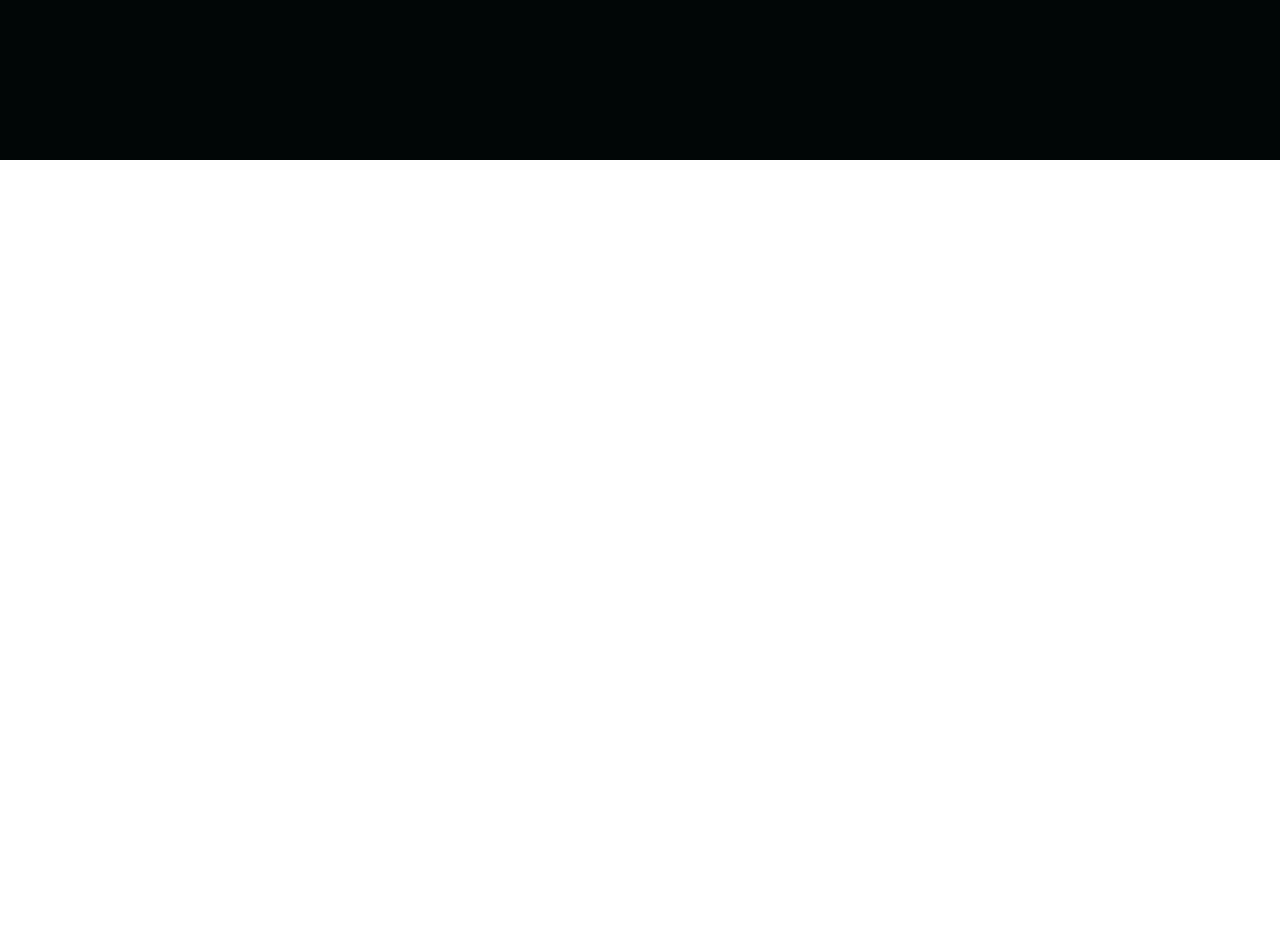
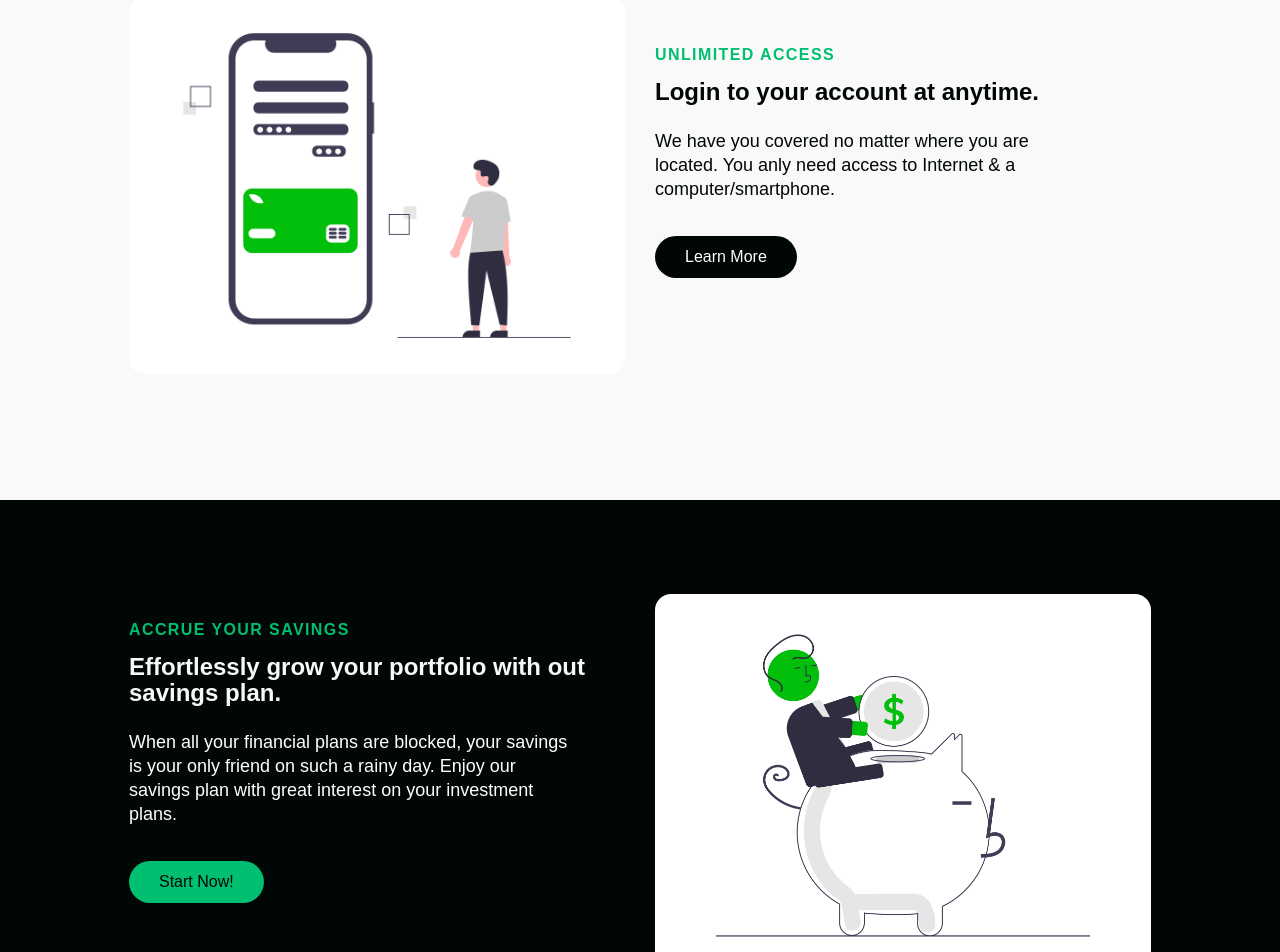
Before and after one commit to OkomoJacob/virtaul-bank, a React (Create React App) app: page / in a window 1280 px wide. Shown: the part 1580-2532 px from the top of the page. Before the commit the page ends 1740 px from the top, so only its background shows below. Built offline with nearby package versions, Linux system fonts and the light colour scheme; a web font is replaced by a local one.

Commit message:
:sparkles: Completed the InfoSection

```diff
--- a/src/components/InfoSection/Data.js
+++ b/src/components/InfoSection/Data.js
@@ -17,3 +17,39 @@ export const homeObjectOne = {
   primary: true,
   darkText: false,
 };
+
+export const homeObjectTwo = {
+  id: "discover",
+  lightBg: true,
+  lightText: false,
+  lightTextDescr: false,
+  topLine: "Unlimited Access",
+  headline: "Login to your account at anytime.",
+  description:
+    "We have you covered no matter where you are located. You anly need access to Internet & a computer/smartphone.",
+  buttonLabel: "Learn More",
+  imgStart: true,
+  img: require("../../images/mobile-pay.png"),
+  alt: "Car",
+  dark: false,
+  primary: false,
+  darkText: true,
+};
+
+export const homeObjectThree = {
+  id: "signup",
+  lightBg: false,
+  lightText: true,
+  lightTextDescr: true,
+  topLine: "Accrue your Savings",
+  headline: "Effortlessly grow your portfolio with out savings plan.",
+  description:
+    "When all your financial plans are blocked, your savings is your only friend on such a rainy day. Enjoy our savings plan with great interest on your investment plans.",
+  buttonLabel: "Start Now!",
+  imgStart: false,
+  img: require("../../images/savings.png"),
+  alt: "Car",
+  dark: true,
+  primary: true,
+  darkText: false,
+};
--- a/src/components/InfoSection/InfoElements.js
+++ b/src/components/InfoSection/InfoElements.js
@@ -4,14 +4,14 @@ export const InfoContainer = styled.div`
   color: #fff;
   background: ${({ $lightBg }) => ($lightBg ? "#f9f9f9" : "#010606")};
   @media screen and (max-width: 768px) {
-    padding: 6rem 0;
+    padding: 3rem 0;
   }
 `;
 
 export const InfoWrapper = styled.div`
   display: grid;
   z-index: 1;
-  height: 860px;
+  height: 600px;
   width: 100%;
   max-width: 1100px;
   margin-right: auto;
@@ -81,7 +81,7 @@ export const Subtitle = styled.p`
   margin-bottom: 35px;
   font-size: 18px;
   line-height: 24px;
-  color: ${({ darkText }) => (darkText ? "#010606" : "#fff")};
+  color: ${({ $darkText }) => ($darkText ? "#010606" : "#fff")};
 `;
 
 export const BtnWrap = styled.div`
@@ -99,4 +99,8 @@ export const Img = styled.img`
   margin: 0 0 10px 0;
   padding-right: 0;
   border-radius: 1rem;
+
+  @media screen and (max-width: 768px){
+    margin-top: 1rem;
+  }
 `;
--- a/src/pages/index.js
+++ b/src/pages/index.js
@@ -3,7 +3,7 @@ import Sidebar from "../components/Sidebar";
 import Navbar from "../components/Navbar";
 import HeroSection from "../components/HeroSection";
 import InfoSection from "../components/InfoSection";
-import { homeObjectOne } from "../components/InfoSection/Data";
+import { homeObjectOne, homeObjectThree, homeObjectTwo } from "../components/InfoSection/Data";
 
 const Home = () => {
   const [isOpen, setIsOpen] = useState(false);
@@ -18,6 +18,8 @@ const Home = () => {
       <Navbar toggleNavbar={toggleNavbar} />
       <HeroSection />
       <InfoSection {...homeObjectOne} />
+      <InfoSection {...homeObjectTwo} />
+      <InfoSection {...homeObjectThree} />
     </>
   );
 };
```
